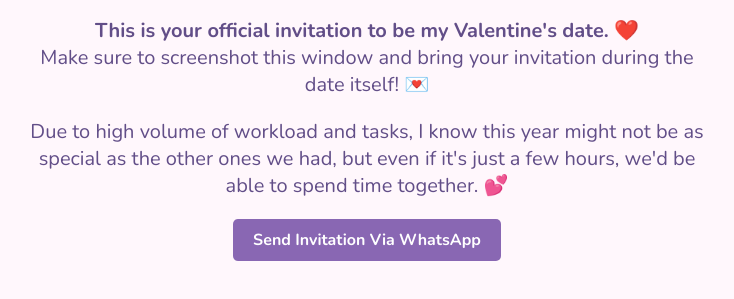
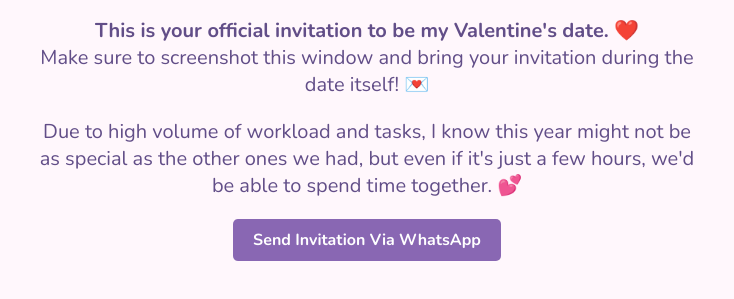
Before and after one commit to devlinnmanuel/valentine, a plain HTML site: page next-page/congrats.html in a window 1280 px wide. Shown: the part 385-684 px from the top of the page, without its empty margins (273-1007 px from the left). Drawn offline with nearby package versions, Linux system fonts and the light colour scheme.

Commit message:
Update style.css

```diff
--- a/styles/style.css
+++ b/styles/style.css
@@ -23,8 +23,8 @@ body {
     text-align: center;
     margin-top: auto;
     margin-bottom: auto;
-    margin-left: 300px;
-    margin-right: 300px;
+    margin-left: 310px;
+    margin-right: 310px;
 }
 
 .buttons {
```
